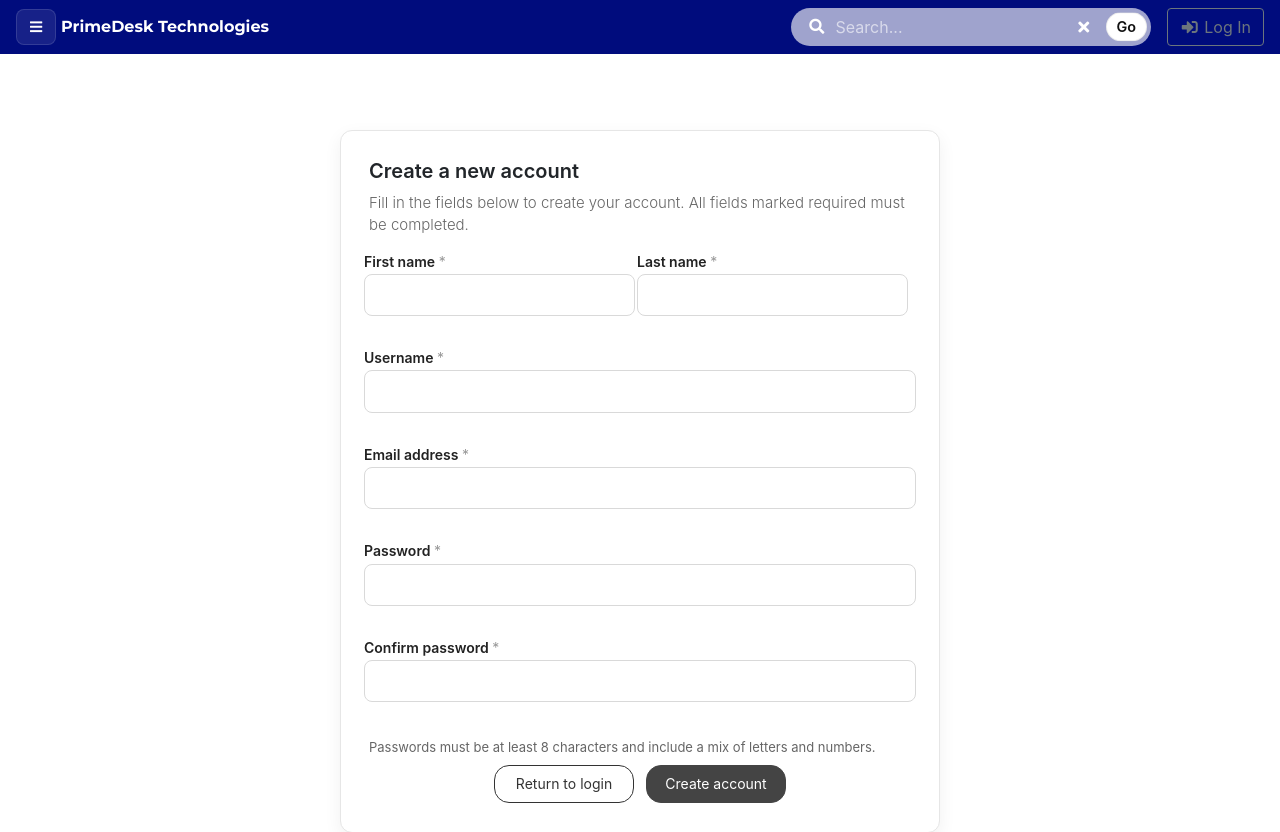
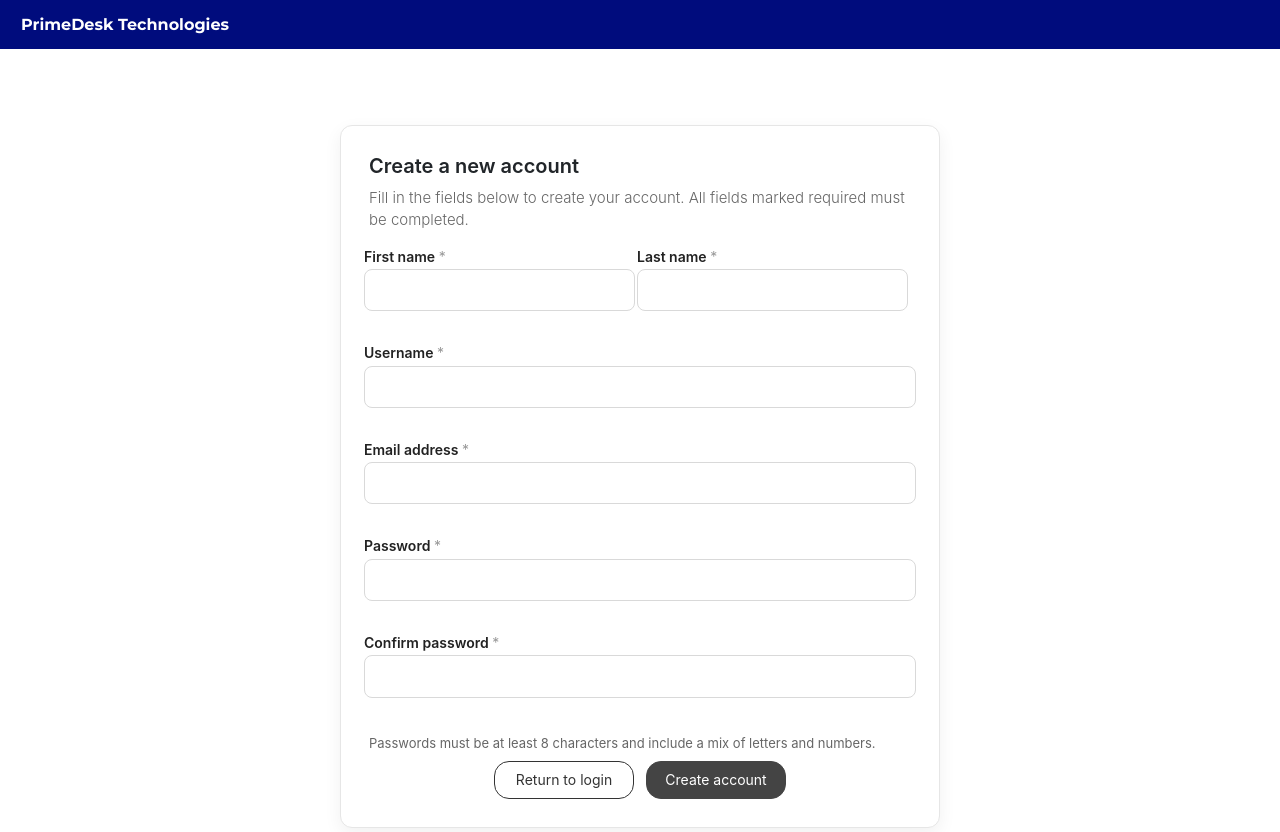
Before and after one commit to seyxhel/django-helpdesk, a Django app: page /register/ in a window 1280 px wide. Shown: the top 832 px of the page. Run offline with Django 3.2, Linux system fonts and the light colour scheme; parts of the project's set-up code (start-up, migrations or seed data) failed here and were passed over; some libraries are stand-ins or nearby versions.

Commit message:
feat: Update navigation header to conditionally render search form for authenticated users

```diff
--- a/helpdesk/templates/helpdesk/navigation-header.html
+++ b/helpdesk/templates/helpdesk/navigation-header.html
@@ -12,7 +12,8 @@
   <a class="navbar-brand" href="{% url 'helpdesk:dashboard' %}" style="color: white; text-decoration: none; font-size: 16px; font-weight: 700; font-family: 'Montserrat', sans-serif; user-select: none; -webkit-user-select: none; -moz-user-select: none; -ms-user-select: none; pointer-events: none; margin-left: 5px;">{% trans 'PrimeDesk Technologies' %}</a>
   </div>
   <div class="ml-auto d-flex align-items-center">
-  <!-- Navbar Search (always rendered) -->
+  {% if user.is_authenticated %}
+  <!-- Navbar Search -->
   <form class="d-none d-md-inline-block form-inline ml-2 my-2 my-md-0" id="searchform" method="get" action="{% url 'helpdesk:list' %}" role="search" aria-label="{% trans 'Search tickets' %}">
         <label for="search_query" class="sr-only">{% trans "Search tickets" %}</label>
         <div class="input-group search-pill align-items-center">
@@ -37,6 +38,7 @@
         </div>
         {% csrf_token %}
       </form>
+  {% endif %}
 
 
   <!-- Navbar -->
--- a/helpdesk/templates/helpdesk/register.html
+++ b/helpdesk/templates/helpdesk/register.html
@@ -222,6 +222,10 @@
       .register-actions { flex-direction: column; align-items:stretch; }
       .btn-primary, .btn-secondary { width: 90% !important; display: block; }
     }
+
+    /* Hide header elements on register page */
+    #sidebarToggle { display: none !important; }
+    .btn-outline-secondary { display: none !important; }
   </style>
 {% endblock %}
 
```
